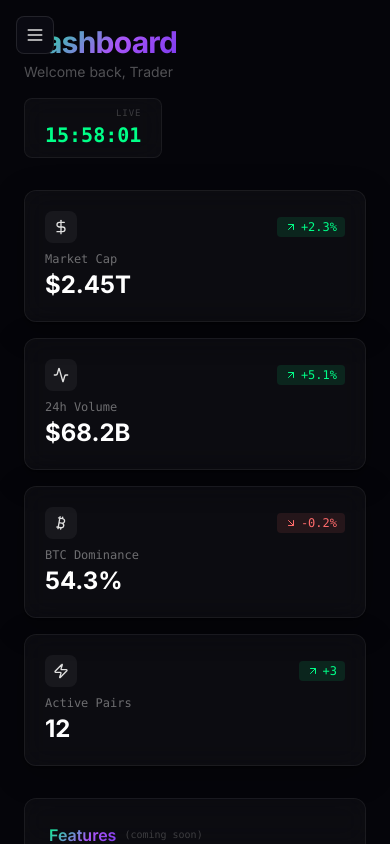
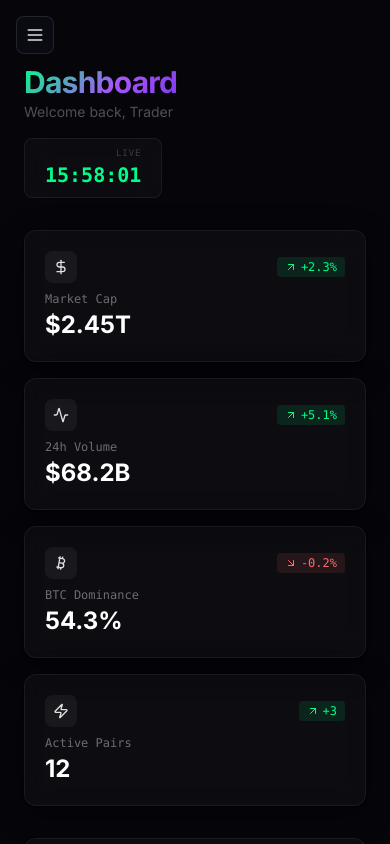
Before and after one commit to jejakmasgondrong/gondrong-terminal, a Next.js app: page / in a window 390 px wide. Built offline with nearby package versions, Linux system fonts and the light colour scheme.

Commit message:
fix: add top padding to main content for mobile menu button

```diff
--- a/app/(dashboard)/layout.tsx
+++ b/app/(dashboard)/layout.tsx
@@ -122,7 +122,7 @@ export default function DashboardLayout({ children }: { children: ReactNode }) {
 
       {/* Main Content */}
       <main className="flex-1 overflow-auto custom-scrollbar">
-        <div className="p-6 lg:p-8">{children}</div>
+        <div className="p-6 pt-16 lg:pt-8 lg:p-8">{children}</div>
       </main>
     </div>
   );
```
